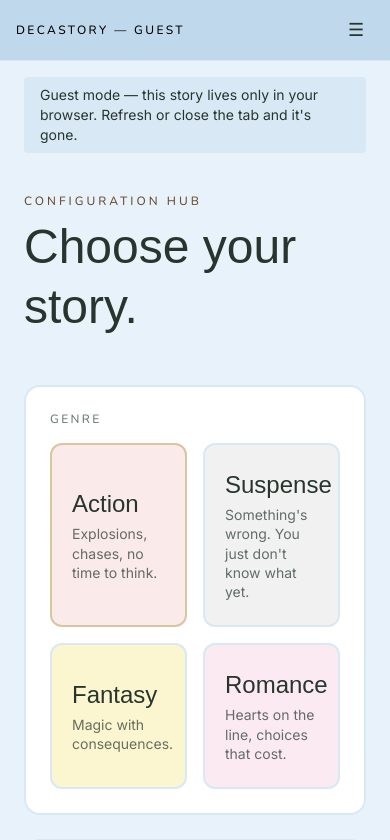
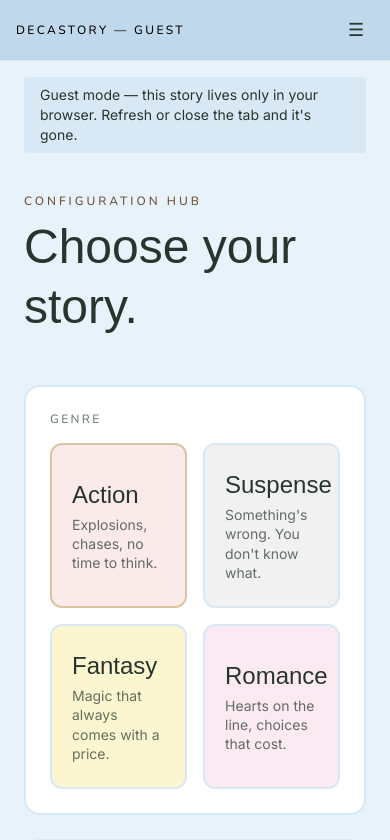
Before and after one commit to ashtheflash1212/decastory, a Next.js app: page /guest in a window 390 px wide. Shown: the top 840 px of the page. Built offline with nearby package versions, Linux system fonts and the light colour scheme; a web font is replaced by a local one.

Commit message:
Fix genre card title alignment on mobile

```diff
--- a/components/ConfigHub.tsx
+++ b/components/ConfigHub.tsx
@@ -98,7 +98,7 @@ export default function ConfigHub({
               }`}
             >
               <div className="font-display text-2xl mb-1">{g.label}</div>
-              <div className="text-sm text-ink/70 leading-snug">{g.blurb}</div>
+              <div className="text-sm text-ink/70 leading-snug min-h-[2.5rem]">{g.blurb}</div>
             </button>
           ))}
         </div>
--- a/components/GuestPlay.tsx
+++ b/components/GuestPlay.tsx
@@ -178,7 +178,7 @@ export default function GuestPlay() {
                   }`}
                 >
                   <div className="font-display text-2xl mb-1">{g.label}</div>
-                  <div className="text-sm text-ink/70 leading-snug">{g.blurb}</div>
+                  <div className="text-sm text-ink/70 leading-snug min-h-[2.5rem]">{g.blurb}</div>
                 </button>
               ))}
             </div>
--- a/lib/genres.ts
+++ b/lib/genres.ts
@@ -14,7 +14,7 @@ export const GENRES = [
   {
     id: "suspense",
     label: "Suspense",
-    blurb: "Something's wrong. You just don't know what yet.",
+    blurb: "Something's wrong. You don't know what.",
     axisLabel: "Paranoia",
     flavorGuidance:
       "Lean into a creeping sense that something is being watched, followed, or hidden — ambiguous details, things half-glimpsed, reasons to distrust what seems safe.",
@@ -26,7 +26,7 @@ export const GENRES = [
   {
     id: "fantasy",
     label: "Fantasy",
-    blurb: "Magic with consequences.",
+    blurb: "Magic that always comes with a price.",
     axisLabel: "Magic",
     flavorGuidance:
       "Lean into magical creatures, enchanted objects, or supernatural forces with real rules and real costs — magic should feel consequential, not decorative.",
```
